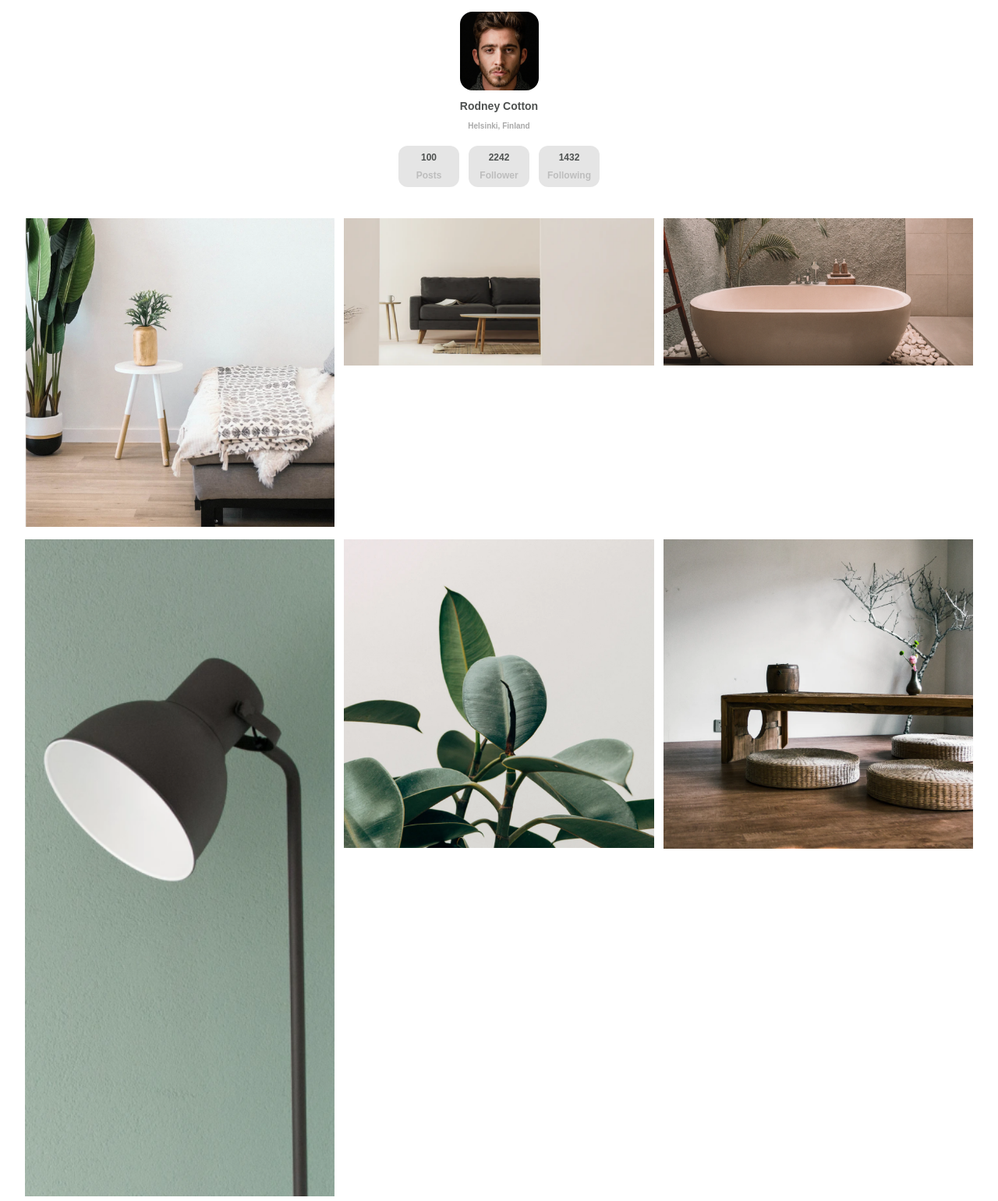
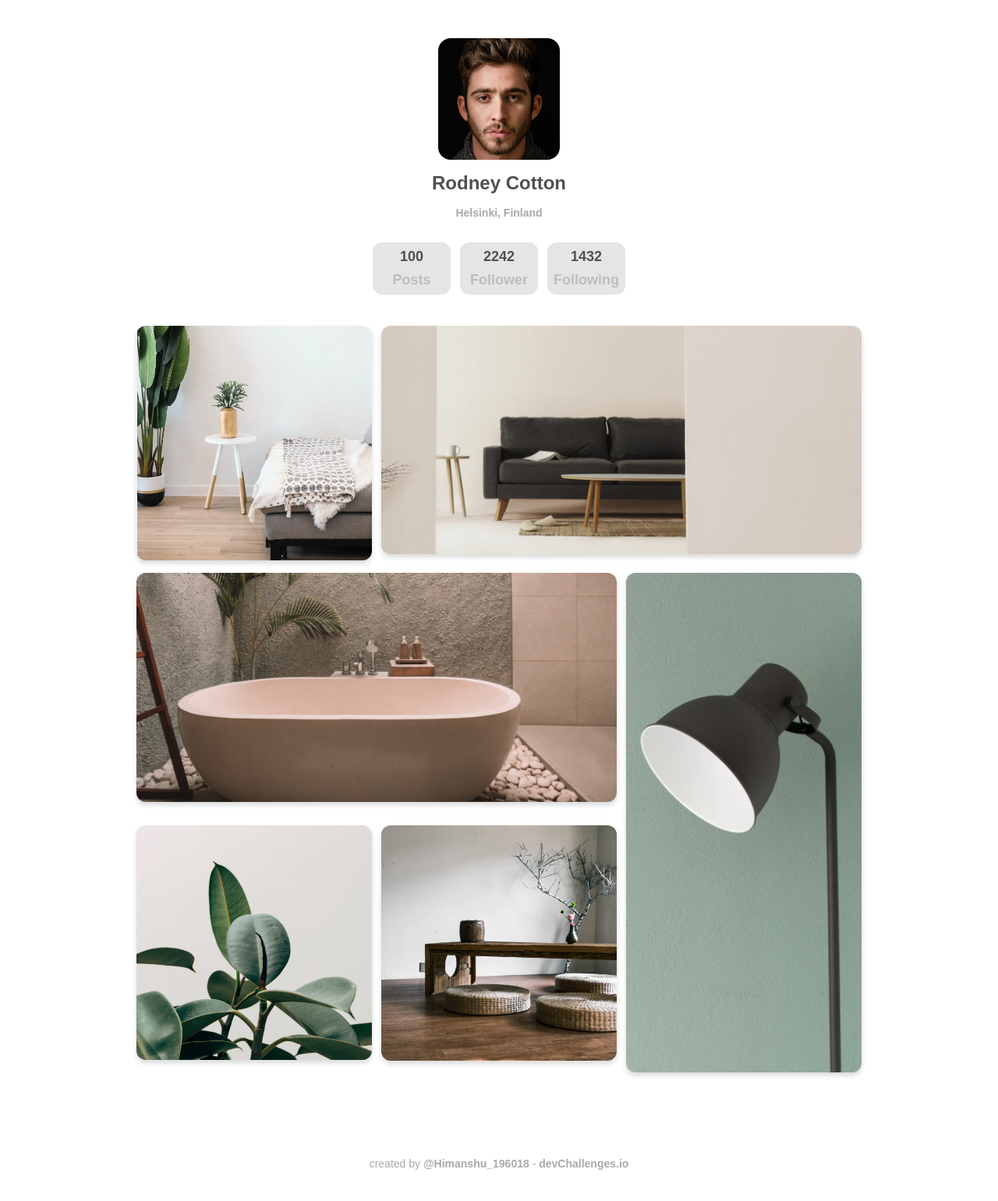
Before and after one commit to Himanshu-196018/my_gallery_challenge, a plain HTML site: page index.html in a window 1280 px wide. Shown: the part 27-1568 px from the top of the page at 78% size. After the commit the page ends 1543 px from the top, so only its background shows below. Drawn offline with Linux system fonts and the light colour scheme.

Commit message:
styled for larger screen

```diff
--- a/index.html
+++ b/index.html
@@ -31,33 +31,33 @@
       </div>
     </header>
     <div class="gallery">
-      <div class="image">
-        <a href="images/photo1.png"
+      <div class="image" id="p1">
+        <a href="images/photo1.png" target="_blank"
           ><img src="images/photo1.png" alt="" width="100%"
         /></a>
       </div>
-      <div class="image">
-        <a href="images/photo2.png"
+      <div class="image" id="p2">
+        <a href="images/photo2.png" target="_blank"
           ><img src="images/photo2.png" alt="" width="100%"
         /></a>
       </div>
-      <div class="image">
-        <a href="images/photo3.png"
+      <div class="image" id="p3">
+        <a href="images/photo3.png" target="_blank"
           ><img src="images/photo3.png" alt="" width="100%"
         /></a>
       </div>
-      <div class="image">
-        <a href="images/photo_4.png"
+      <div class="image" id="p4">
+        <a href="images/photo_4.png" target="_blank"
           ><img src="images/photo_4.png" alt="" width="100%"
         /></a>
       </div>
-      <div class="image">
-        <a href="images/photo5.png"
+      <div class="image" id="p5">
+        <a href="images/photo5.png" target="_blank"
           ><img src="images/photo5.png" alt="" width="100%"
         /></a>
       </div>
-      <div class="image">
-        <a href="images/photo6.png"
+      <div class="image" id="p6">
+        <a href="images/photo6.png" target="_blank"
           ><img src="images/photo6.png" alt="" width="100%"
         /></a>
       </div>
--- a/style.css
+++ b/style.css
@@ -25,17 +25,17 @@ header {
 .my-info {
   display: grid;
 }
+.my-info > img {
+  width: 101px;
+  height: 101px;
+  border-radius: 16px;
+}
 .my-info > img,
 .name,
 .address {
   display: inline-block;
   justify-self: center;
   margin-top: 12px;
-}
-.my-info > img {
-  width: 101px;
-  height: 101px;
-  border-radius: 16px;
 }
 .name {
   font-size: 14px;
@@ -76,13 +76,72 @@ header {
 /* styling gallery */
 .gallery {
   margin: 40px auto 0;
-  width: 95%;
+  max-width: 95%;
   display: grid;
   gap: 12px;
   justify-content: center;
-  grid-template-areas: "img img img";
+  grid-template-columns: 1fr 1fr 1fr;
+}
+#p2 {
+  grid-column: 2/4;
+}
+#p3 {
+  grid-column: 1/3;
+  grid-row: 2;
+}
+#p4 {
+  grid-row: 2/4;
+}
+.image > a > img {
+  border-radius: 12px;
+  box-shadow: 0 4px 6px rgba(0, 0, 0, 0.15);
+}
+/* .image:hover {
+  transform: scale(1.3);
+} */
+.image > a {
+  text-decoration: none;
 }
 
+/* style for large screen window */
+@media screen and (min-width: 600px) {
+  header {
+    margin-top: 60px;
+  }
+  .my-info > img {
+    width: 156px;
+    height: 156px;
+  }
+  .my-info > img,
+  .name,
+  .address {
+    margin-top: 16px;
+  }
+  .name {
+    font-size: 24px;
+  }
+  .address {
+    font-size: 14px;
+  }
+  .social-info {
+    margin-top: 30px;
+  }
+  .box {
+    width: 100px;
+    height: 67px;
+  }
+  .num,
+  .title {
+    font-size: 18px;
+  }
+}
+
+@media screen and (min-width: 950px) {
+  .gallery {
+    max-width: 930px;
+    margin-top: 40px;
+  }
+}
 /* styling footer */
 .footer {
   margin-top: 100px;
```
Also changed, not shown: images/screenshot.png (added).
